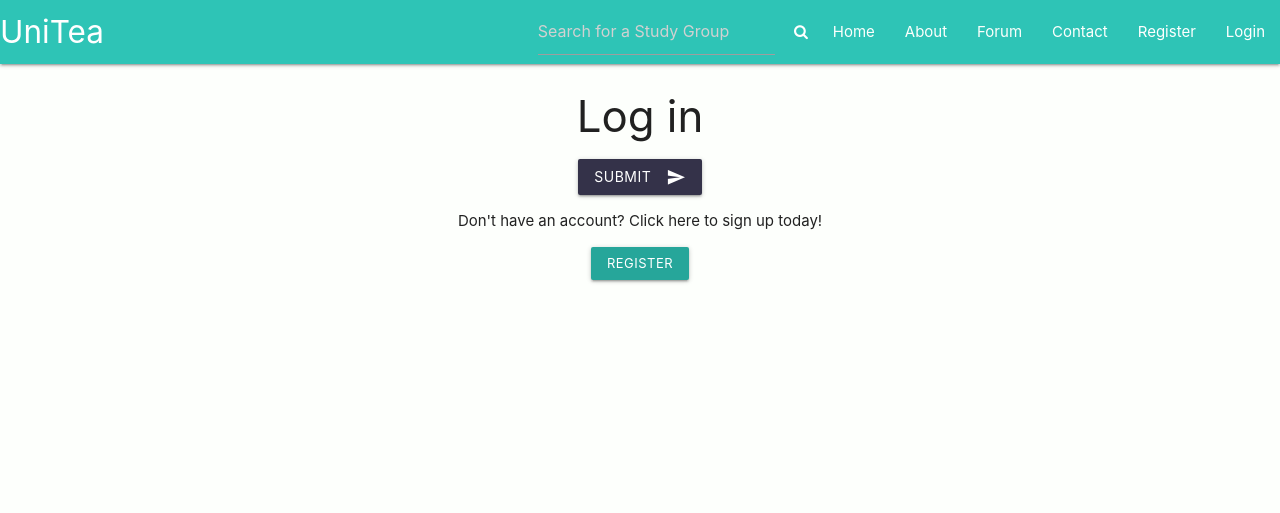
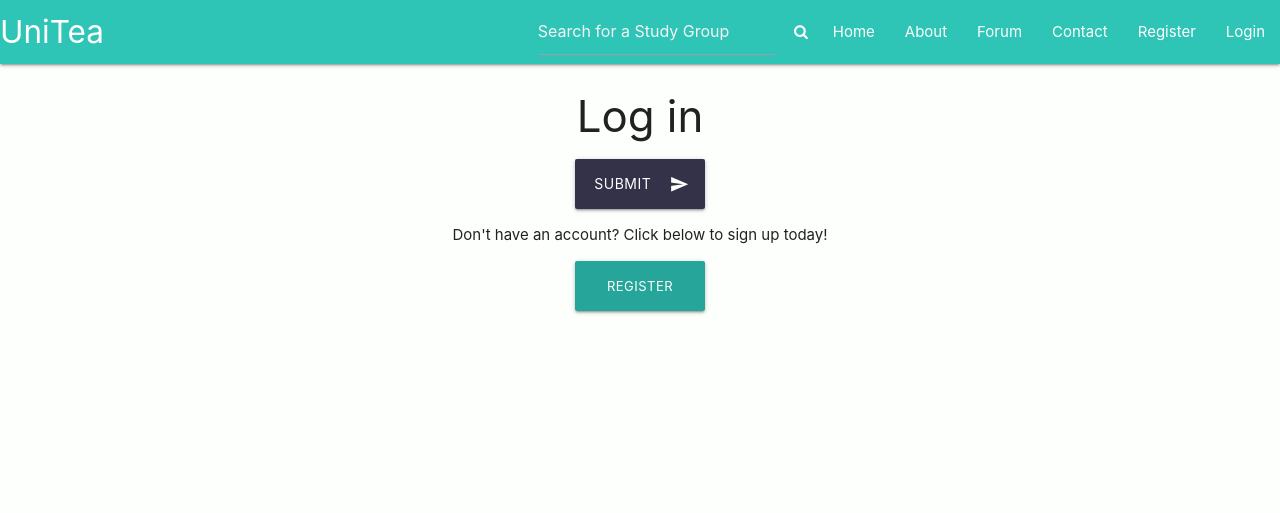
Before and after one commit to kiaragil/unitea, a Django app: template study_site/templates/login.html in a window 1280 px wide. Shown: the top 513 px of the page. Run offline with Django 3.2, Linux system fonts and the light colour scheme; the template is opened without the code that fills it, so the values that code supplies are empty.

Commit message:
login/register buttons

```diff
--- a/study_site/study_app/static/css/style.css
+++ b/study_site/study_app/static/css/style.css
@@ -125,6 +125,10 @@ body {
   display: inline-flex;
   width: 290px !important;
   margin-right: -10px !important;
+}
+
+.nav-searchbar::placeholder{
+  color: whitesmoke;
 }
 
 .nav-searchbar{
@@ -404,3 +408,11 @@ form input, button {
   -ms-transform: translateY(-50%);
   transform: translateY(-50%);
 }
+
+/* REGISTER BUTTON */
+#reg-button{
+  width: 130px;
+  height: 50px;
+  line-height: 50px;
+}
+/* END REGISTER BUTTON */
--- a/study_site/templates/contactus.html
+++ b/study_site/templates/contactus.html
@@ -1,6 +1,6 @@
 {% extends 'layouts/base.html' %}
 {% load materializecss %}{% block content %}
-
+    <div class="contact-wrapper">
         <h3>Contact Us</h3>
         <div class="contact-box">
             <div class="row">
@@ -28,7 +28,7 @@
                 </form>
             </div>
         </div>
-
+    </div>
         <!-- Compiled and minified JavaScript -->
     <script src="https://cdnjs.cloudflare.com/ajax/libs/materialize/1.0.0/js/materialize.min.js"></script>
 {% endblock %}
--- a/study_site/templates/login.html
+++ b/study_site/templates/login.html
@@ -17,12 +17,12 @@
             </tbody>
 
             <div id="btm" style="clear: left;">
-                <button class="btn waves-effect waves-light" type="submit" name="action">Submit
+                <button class="btn waves-effect waves-light" type="submit" name="action" id="reg-button">Submit
                     <i class="material-icons right">send</i>
                 </button>
             </div>
-            <p>Don't have an account? Click here to sign up today!</p>
-            <a href="register" class="waves-effect waves-light btn-small" id="editMP-button">Register</a>
+            <p>Don't have an account? Click below to sign up today!</p>
+            <a href="register" class="waves-effect waves-light btn-small" id="reg-button">Register</a>
         </form>
     </div>
 
--- a/study_site/templates/register.html
+++ b/study_site/templates/register.html
@@ -23,10 +23,10 @@
                 <tr>
                     <label>
                         {{ form.tosCheck }}
-                        <span style="color: black;">I agree to <a href="#">Terms of Service</a></span>
+                        <span style="color: black; margin-bottom: 10px;">I agree to <a href="#">Terms of Service</a></span>
                     </label>
                     <br>
-                    <button class="btn waves-effect waves-light" type="submit" name="action">Submit
+                    <button class="btn waves-effect waves-light" id="reg-button" type="submit" name="action">Submit
                         <i class="material-icons right">send</i>
                     </button>
                 </tr>
```
Lines whose indentation alone changed are shown as unchanged.
